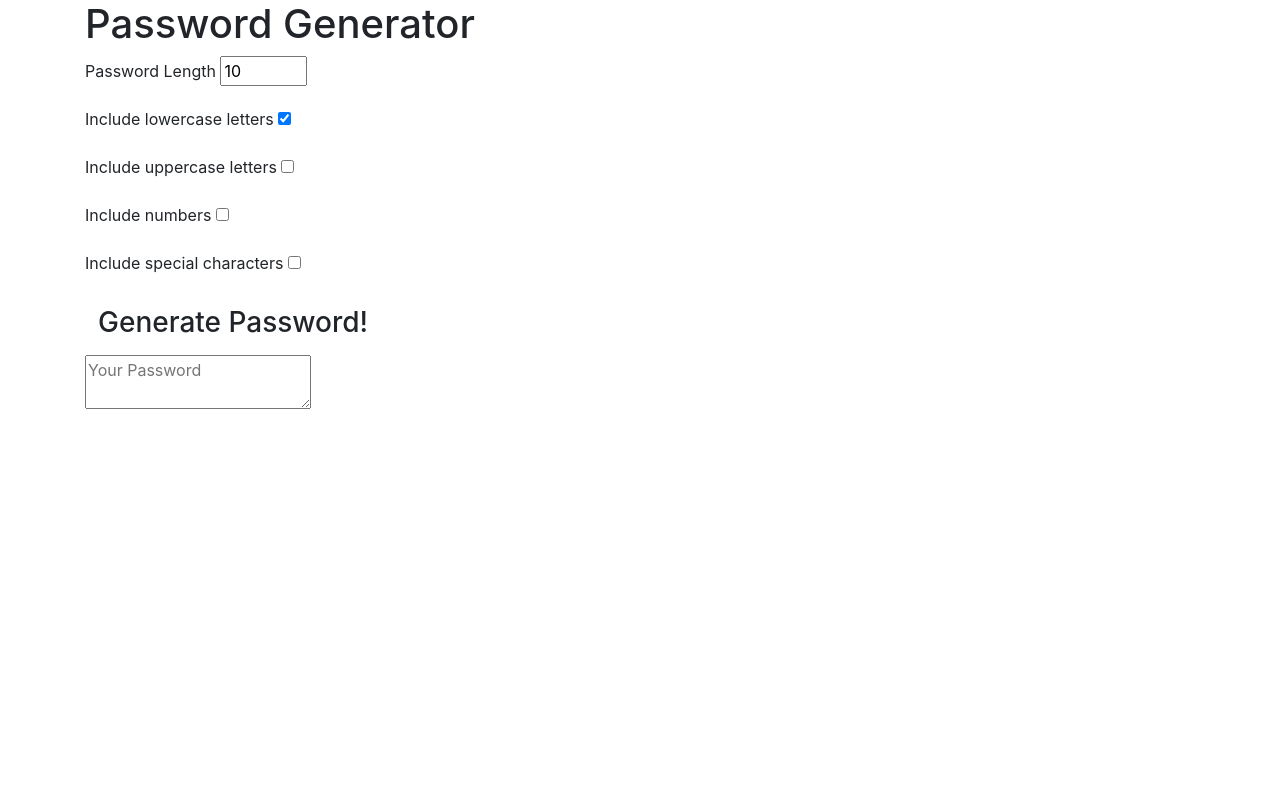
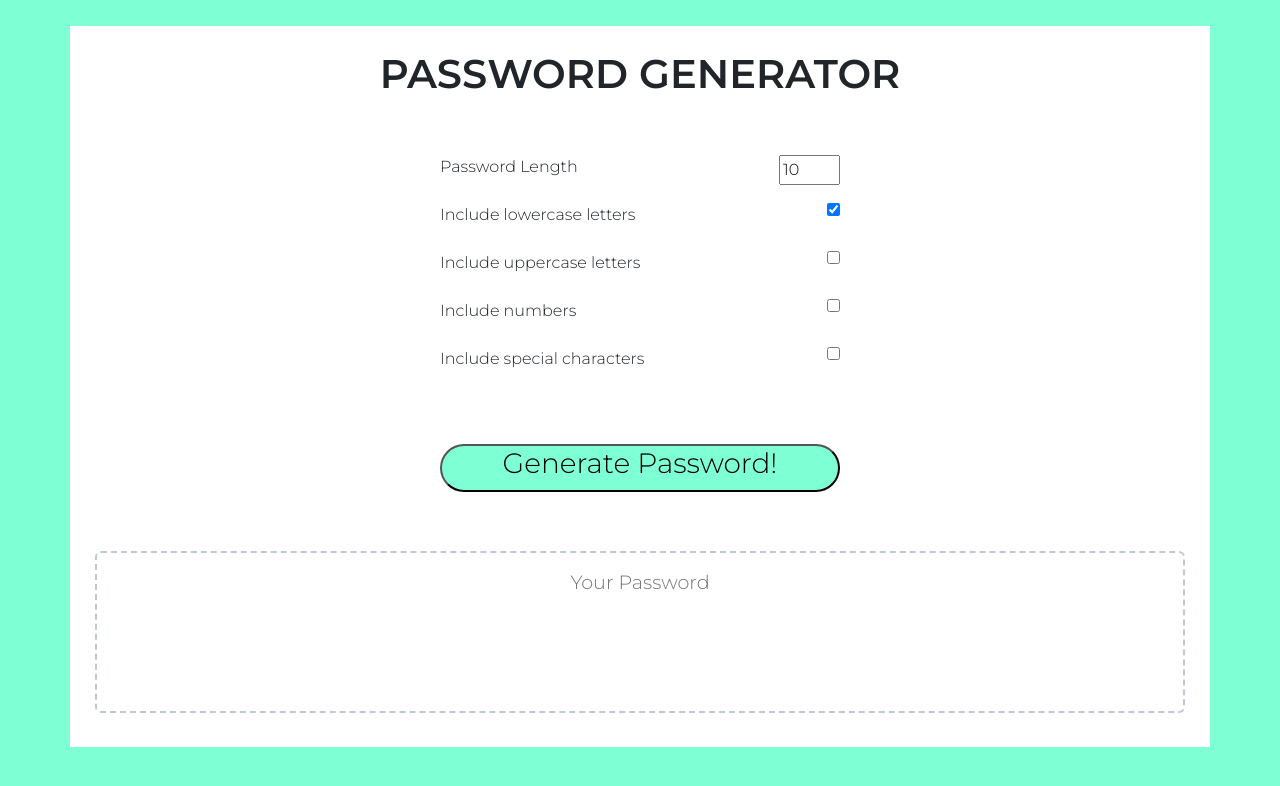
Before and after one commit to baspeirs/Password-Generator, a plain HTML site: page index.html in a window 1280 px wide. Drawn offline with nearby package versions, Linux system fonts and the light colour scheme.

Commit message:
added css file to the assests folder. Added some design with css and organized html elements

```diff
--- /dev/null
+++ b/assets/style.css
@@ -0,0 +1,57 @@
+body {
+    padding: 2%;
+    background-color: aquamarine;
+    font-family: 'Montserrat', sans-serif;
+}
+.container {
+    margin-bottom: 10px;
+    background-color:white;
+    margin: auto;
+    padding: 2%;
+}
+
+#result {
+    -webkit-appearance: none;
+    -moz-appearance: none;
+    appearance: none;
+    border: none;
+    display: block;
+    width: 100%;
+    padding-top: 15px;
+    padding-left: 15px;
+    padding-right: 15px;
+    padding-bottom: 85px;
+    font-size: 1.2rem;
+    text-align: center;
+    margin-top: 10px;
+    margin-bottom: 10px;
+    border: 2px dashed #c0c7cf;
+    border-radius: 6px;
+    resize: none;
+    overflow: hidden;
+}
+
+h1 {
+    text-align: center;
+    font-weight: 600;
+    text-transform: uppercase;
+}
+
+.myButton {
+    display: block;
+    text-align: center;
+    margin: auto;
+    background-color: aquamarine;
+    width: 400px;
+    border-radius: 36px;
+}
+.settings {
+    width: 400px;
+    margin: auto;
+}
+label {
+    text-align: left;
+}
+[type="checkbox"], [type="number"]{
+    float: right;
+}
--- a/index.html
+++ b/index.html
@@ -5,22 +5,26 @@
     <meta name="viewport" content="width=device-width, initial-scale=1.0">
 
     <link rel="stylesheet" href="https://stackpath.bootstrapcdn.com/bootstrap/4.4.1/css/bootstrap.min.css" integrity="sha384-Vkoo8x4CGsO3+Hhxv8T/Q5PaXtkKtu6ug5TOeNV6gBiFeWPGFN9MuhOf23Q9Ifjh" crossorigin="anonymous">
-
+    <link href="./assets/style.css" rel="stylesheet">
+    <!-- google fonts link -->
+    <link href="https://fonts.googleapis.com/css?family=Montserrat:300,600&display=swap" rel="stylesheet">
     <title>Document</title>
 </head>
 <body>
     <header class="container">
         <div class ="row">
-            <div class="col-lg-12"><h1>Password Generator</h1></div>
+            <div class="col-lg-12">
+                <div id="top"><h1>Password Generator</h1></div>
+            </div>
         </div>
     </header>
 <!-- section class = container for the bulk of the application -->
     <section class="container">
-        <div calss="settings">
+        <div class="settings">
             <!-- create class for the length requirement of the passoword // minimum = 8 // maximum = 20 // setting initian value (value = "") to 10  -->
             <div class="pWordLength">
                 <label><p>Password Length</p></label>
-                <input type="number" id="charRange" min="8" max="20" value="10" />
+                <input type="number" id="charRange" min="8" max="100" value="10" />
             </div>
 <!-- create individual classes for each requirement function and use check boxes to select which value you want requred -->
             <!-- starting off with the lowercase letter requirement -->
@@ -51,11 +55,12 @@
                 <!-- useing an input type of checkbox to create a checkbox on the right hand side -->
                 <input type="checkbox" id="specialSelect" />
             </div>
-
-            <!-- lets create a button to click for generating the password -->
-            <div class="button">
-                <button class="btn btn-large" id="generate"><h3>Generate Password!</h3></button>
-            </div>
+        </div>
+    </section>
+    <section class="container">
+        <!-- lets create a button to click for generating the password -->
+        <div class="button">
+            <button class="myButton" id="generate"><h3>Generate Password!</h3></button>
         </div>
     </section>
 
```
